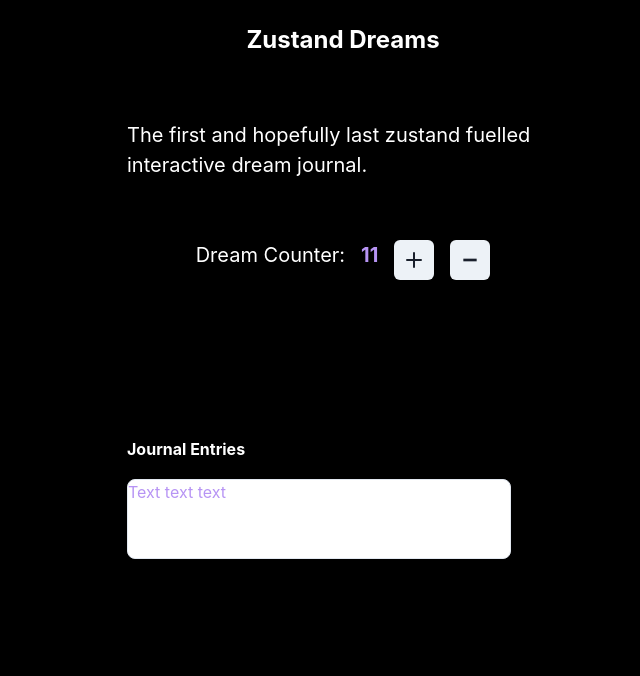
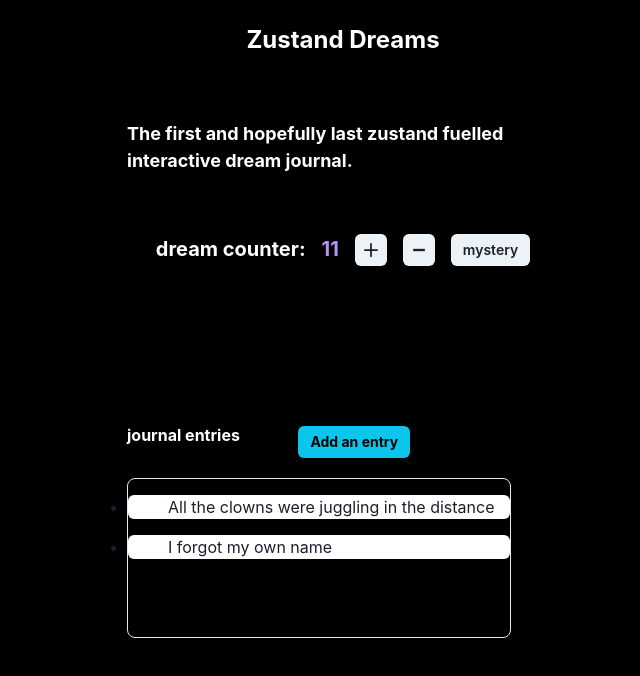
Before and after one commit to denriquem/zustandDreams, a React (Create React App) app: page / in a window 1280 px wide. Shown: the top 676 px of the page, without its empty margins (297-937 px from the left). Built offline with nearby package versions, Linux system fonts and the light colour scheme.

Commit message:
setting quotes

```diff
--- a/package.json
+++ b/package.json
@@ -14,6 +14,8 @@
     "@types/node": "^16.11.68",
     "@types/react": "^18.0.21",
     "@types/react-dom": "^18.0.6",
+    "@types/uuid": "^8.3.4",
+    "axios": "^1.1.3",
     "framer-motion": "^7.6.1",
     "react": "^18.2.0",
     "react-dom": "^18.2.0",
--- /dev/null
+++ b/src/components/AddEntryModal.tsx
@@ -0,0 +1,64 @@
+import { useState, ChangeEvent } from "react";
+import {
+  Modal,
+  ModalOverlay,
+  ModalContent,
+  ModalHeader,
+  ModalCloseButton,
+  ModalBody,
+  ModalFooter,
+  Button,
+  Input,
+} from "@chakra-ui/react";
+import { useDescriptionStore } from "../store";
+
+interface AddEntryModalProps {
+  closeModal: () => void;
+}
+
+const AddEntryModal = ({ closeModal }: AddEntryModalProps) => {
+  const [value, setValue] = useState("");
+  const handleChange = (event: ChangeEvent<HTMLInputElement>) =>
+    setValue(event.target.value);
+  const { setNewEntry } = useDescriptionStore((state) => state);
+
+  const addEntry = () => {
+    console.log(value);
+    setNewEntry(value, "Jim");
+    closeModal();
+  };
+
+  return (
+    <Modal isOpen onClose={closeModal} isCentered>
+      <ModalOverlay />
+      <ModalContent>
+        <ModalHeader>Write Your Entry</ModalHeader>
+        <ModalCloseButton />
+        <ModalBody>
+          <Input
+            value={value}
+            onChange={handleChange}
+            placeholder="What happened then?"
+            size="md"
+          />
+        </ModalBody>
+        <ModalFooter>
+          <Button
+            colorScheme="cyan"
+            mr={3}
+            size="sm"
+            variant="outline"
+            onClick={closeModal}
+          >
+            Close
+          </Button>
+          <Button colorScheme="cyan" size="sm" onClick={addEntry}>
+            Add
+          </Button>
+        </ModalFooter>
+      </ModalContent>
+    </Modal>
+  );
+};
+
+export default AddEntryModal;
--- a/src/components/Description.tsx
+++ b/src/components/Description.tsx
@@ -4,7 +4,7 @@
 const Description = () => {
   return (
     <Box pt={20} w="40%" h="30%" m="auto">
-      <Text color="white" fontSize="xl" p={10}>
+      <Text color="white" fontSize="lg" p={10} fontWeight="bold">
         The first and hopefully last zustand fuelled interactive dream journal.
       </Text>
     </Box>
--- a/src/components/DreamNumbers.tsx
+++ b/src/components/DreamNumbers.tsx
@@ -1,11 +1,14 @@
-import React from "react";
-import { Flex, Text, IconButton } from "@chakra-ui/react";
+import { Flex, Text, IconButton, Button } from "@chakra-ui/react";
 import { useDreamStore } from "../store";
 import { AddIcon, MinusIcon } from "@chakra-ui/icons";
 import DreamCount from "./DreamCount";
 
 const DreamNumbers = () => {
-  const { haveADream, loseADream } = useDreamStore((state: any) => state);
+  const { haveADream, loseADream, lucidDream, randomQuote } = useDreamStore(
+    (state) => state
+  );
+
+  console.log(randomQuote);
 
   return (
     <Flex
@@ -18,20 +21,25 @@
       justifyContent="center"
       gap={4}
     >
-      <Text color="white" fontSize="xl">
-        Dream Counter:
+      <Text color="white" fontSize="xl" fontWeight="bold">
+        dream counter:
       </Text>
       <DreamCount />
       <IconButton
+        size="sm"
         aria-label="Add a dream"
         icon={<AddIcon />}
         onClick={haveADream}
       />
       <IconButton
+        size="sm"
         aria-label="Add a dream"
         icon={<MinusIcon />}
         onClick={loseADream}
       />
+      <Button onClick={lucidDream} size="sm">
+        mystery
+      </Button>
     </Flex>
   );
 };
--- a/src/components/JournalEntries.tsx
+++ b/src/components/JournalEntries.tsx
@@ -1,6 +1,23 @@
-import { Box, Text, Heading } from "@chakra-ui/react";
+import { useState } from "react";
+import { Box, UnorderedList, Heading, Button, Flex } from "@chakra-ui/react";
+import { useDescriptionStore } from "../store";
+import JournalEntry from "./JournalEntry";
+import AddEntryModal from "./AddEntryModal";
 
 const JournalEntries = () => {
+  const [showModal, setShowModal] = useState(false);
+  const { entries } = useDescriptionStore((state) => state);
+
+  const entriesList = entries.map((entry) => {
+    return (
+      <JournalEntry
+        id={entry.id}
+        description={entry.description}
+        author={entry.author}
+      />
+    );
+  });
+
   return (
     <Box
       pl={10}
@@ -12,19 +29,33 @@
       mr="auto"
       ml="auto"
     >
-      <Heading color="white" size="sm" fontWeight="bold" m="auto">
-        Journal Entries
-      </Heading>
+      {showModal && <AddEntryModal closeModal={() => setShowModal(false)} />}
+      <Flex w="60%">
+        <Heading color="white" size="sm" fontWeight="bold">
+          journal entries
+        </Heading>
+        <Button
+          variant="solid"
+          colorScheme="cyan"
+          _hover={{ bgColor: "cyan" }}
+          ml="auto"
+          size="sm"
+          fontWeight="bold"
+          onClick={() => setShowModal(true)}
+        >
+          Add an entry
+        </Button>
+      </Flex>
       <Box
         mt={5}
         maxW="sm"
         borderWidth="1px"
         borderRadius="lg"
-        bgColor="white"
-        h={20}
+        bgColor="black"
+        h={40}
         w="full"
       >
-        <Text color="purple.300">Text text text </Text>
+        <UnorderedList m={0}>{entriesList}</UnorderedList>
       </Box>
     </Box>
   );
--- a/src/components/JournalEntry.tsx
+++ b/src/components/JournalEntry.tsx
@@ -1,7 +1,26 @@
 import React from "react";
+import { ListItem } from "@chakra-ui/react";
 
-const JournalEntry = () => {
-  return <div>JournalEntry</div>;
+interface JournalEntryProps {
+  id: string;
+  description: string;
+  author: string;
+}
+
+const JournalEntry = ({ id, description, author }: JournalEntryProps) => {
+  return (
+    <ListItem
+      border={4}
+      borderColor="white"
+      pl={10}
+      bgColor="white"
+      borderRadius="md"
+      w="full"
+      mt={4}
+    >
+      {description}
+    </ListItem>
+  );
 };
 
 export default JournalEntry;
--- /dev/null
+++ b/src/components/getQuotes.ts
@@ -0,0 +1,16 @@
+import axios from "axios";
+
+export const getQuotes = async () => {
+  const options = {
+    method: "GET",
+    url: "https://famous-quotes4.p.rapidapi.com/random",
+    params: { category: "imagination", count: "20" },
+    headers: {
+      "X-RapidAPI-Key": "c70b672410msh4c10651c3c3fcb3p15b0a1jsna9ed39756583",
+      "X-RapidAPI-Host": "famous-quotes4.p.rapidapi.com",
+    },
+  };
+
+  const response = await axios.request(options);
+  return response.data;
+};
--- a/src/store.ts
+++ b/src/store.ts
@@ -1,9 +1,13 @@
 import create from "zustand";
+import { v4 as uuidv4 } from "uuid";
+import { getQuotes } from "./components/getQuotes";
 
 type DreamStoreType = {
   dreams: number;
+  randomQuote: string;
   haveADream: () => void;
   loseADream: () => void;
+  lucidDream: () => void;
 };
 
 type DescriptionStoreType = {
@@ -12,23 +16,46 @@
 };
 
 type Entry = {
-  id: number;
+  id: string;
   description: string;
   author: string;
 };
 
-const useDreamStore = create<DreamStoreType>((set) => ({
+const options = {
+  method: "GET",
+  url: "https://famous-quotes4.p.rapidapi.com/random",
+  params: { category: "imagination", count: "20" },
+  headers: {
+    "X-RapidAPI-Key": "c70b672410msh4c10651c3c3fcb3p15b0a1jsna9ed39756583",
+    "X-RapidAPI-Host": "famous-quotes4.p.rapidapi.com",
+  },
+};
+
+const useDreamStore = create<DreamStoreType>((set, get) => ({
   dreams: 11,
+  randomQuote: "",
   haveADream: () => set((state) => ({ dreams: state.dreams + 1 })),
   loseADream: () => set((state) => ({ dreams: state.dreams - 1 })),
+  lucidDream: async () => {
+    const theDream = get().dreams;
+    const response = await getQuotes();
+    set({
+      randomQuote: response[theDream as keyof typeof response].text,
+    });
+  },
 }));
 
 const useDescriptionStore = create<DescriptionStoreType>((set) => ({
   entries: [
     {
-      id: 9,
-      description: "all the clowns were juggling in the distance",
+      id: "9",
+      description: "All the clowns were juggling in the distance",
       author: "Simon",
+    },
+    {
+      id: "10",
+      description: "I forgot my own name",
+      author: "Shawny",
     },
   ],
   setNewEntry: (description: string, author: string) => {
@@ -36,7 +63,7 @@
       entries: [
         ...state.entries,
         {
-          id: 2,
+          id: uuidv4(),
           description,
           author,
         },
```
Also changed, not shown: 2 other files (tests, documents, lock files or other folders).
